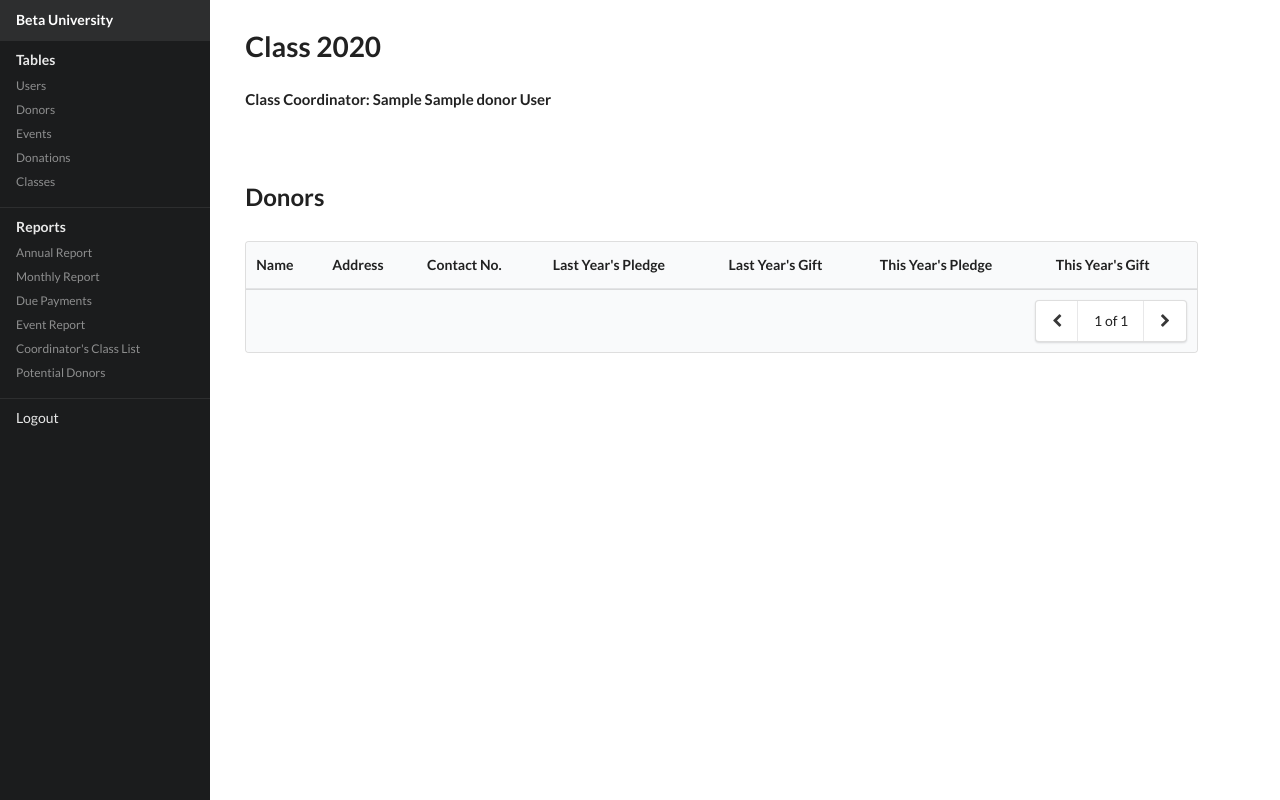
After one commit to tonsaludadez/cmsc127, a Django app: a page that uses betasite/adminSite/templates/adminSite/base.html in a window 1280 px wide. The commit adds this page. Run offline with Django 3.2, Linux system fonts and the light colour scheme; a user stored in the database is signed in; tables that the repository leaves empty hold one stand-in row (values such as "Sample post"); lists and menus that the app fills with data are empty.

Commit message:
Changed timezone in settings and added coordinator list report (NOT FINISHED)

```diff
--- a/betasite/adminSite/templates/adminSite/base.html
+++ b/betasite/adminSite/templates/adminSite/base.html
@@ -31,7 +31,7 @@
 				<a href="{% url 'adminSite:monthlyReportGenerator' %}" class="item">Monthly Report</a>
 				<a href="{% url 'adminSite:duePaymentsGenerator' %}" class="item">Due Payments</a>
 				<a href="{% url 'adminSite:eventReportGenerator' %}" class="item">Event Report</a>
-				<a href="" class="item">Coordinator's Class List</a>
+				<a href="{% url 'adminSite:coordinatorListGenerator' %}" class="item">Coordinator's Class List</a>
 				<a href="" class="item">Potential Donors</a>
 			</div>
 		</div>
--- /dev/null
+++ b/betasite/adminSite/templates/adminSite/coordinatorList.html
@@ -0,0 +1,74 @@
+{% extends 'adminSite/base.html' %}
+{% load staticfiles %}
+{% block title %}Beta University Admin: Coordinator List {{ class.classyear }}{% endblock %}
+
+{% block style %}{% endblock %}
+
+{% block content %}
+	<div class="ui grid">
+			<div class="row"></div>
+			<div class="row">
+				<div class="three wide column"></div>
+				<div class="twelve wide column">
+					<h1>Class {{ class.classyear }}</h1>
+					<h4>Class Coordinator: {{ class.coordinator }}</h4>
+				</div>
+			</div>
+			<div class="row">
+				<div class="three wide column"></div>
+				<div class="twelve wide column">
+					<br>
+					<h2>Donors</h2>
+				</div>
+			</div>
+			<div class="row">
+				<div class="three wide column"></div>
+				<div class="twelve wide column">
+					<table class="ui single line table">
+					  <thead>
+					    <tr>
+					      <th>Name</th>
+					      <th>Address</th>
+					      <th>Contact No.</th>
+					      <th>Last Year's Pledge</th>
+					      <th>Last Year's Gift</th>
+					      <th>This Year's Pledge</th>
+					      <th>This Year's Gift</th>
+					    </tr>
+					  </thead>
+					  <tbody>
+					  	{% for donor in class.donors.all %}
+					    <tr>
+					      <td>{{ donor.lname }}, {{ donor.fname }} {{ donor.mname }}</td>
+					      <td>{{ donor.address }}
+					      <td>{{ donor.contactno }}</td>
+					      <td></td>
+					      <td></td>
+					      <td></td>
+					      <td></td>
+					    </tr>
+					    {% endfor %}
+					  </tbody>
+					   <tfoot>
+					    <tr>
+					    	<th colspan="10">
+						      	<div class="ui right floated pagination menu">
+						        	<a class="icon item">
+						          		<i class="left chevron icon"></i>
+							       	</a>
+							    	<div class="item">1 of 1</div>
+						        	<a class="icon item">
+						         		<i class="right chevron icon"></i>
+						        	</a>
+						      	</div>
+						    </th>
+					  	</tr>
+					  </tfoot>
+					</table>
+				</div>
+			</div>
+		</div>
+	</div>
+{% endblock %}
+
+{% block scripts %}{% endblock %}
--- a/betasite/adminSite/urls.py
+++ b/betasite/adminSite/urls.py
@@ -47,4 +47,8 @@ urlpatterns = [
     url(r'^report/duePayment/$',views.DuePaymentsGenerator.as_view(), name='duePaymentsGenerator'),
     url(r'^report/duePayment/(?P<year>[0-9]{4})/(?P<month>[0-9]+)/$', views.DuePayments.as_view(month_format='%m'), name="duePayments"),
     url(r'^report/duePayment/submit/$', views.redirectDuePayments, name="duePaymentsSubmit"),
+    url(r'^report/coordinatorList/$',views.CoordinatorListGenerator.as_view(), name='coordinatorListGenerator'),
+    url(r'^report/coordinatorList/submit/$', views.redirectCoordinatorList, name="coordinatorListSubmit"),
+    url(r'^report/coordinatorList/(?P<pk>[0-9]+)/$', views.CoordinatorList.as_view(), name="coordinatorList"),
+
 ]
--- a/betasite/adminSite/views.py
+++ b/betasite/adminSite/views.py
@@ -375,6 +375,34 @@ class EventView(LoginRequiredMixin, DetailView):
 		context = super(EventView, self).get_context_data(**kwargs)
 		context['eventDonations'] = EventDonation.objects.filter(eventid=context['event'].eventid)
 		context['is_admin'] = not self.request.user.groups.all().exists()
+
+		return context
+
+class CoordinatorListGenerator(LoginRequiredMixin, TemplateView):
+	login_url = 'mainSite:home'
+	redirect_field_name = 'adminSite:coordinatorListGenerator'
+	template_name = 'adminSite/coordinatorListGenerator.html'
+
+	def get_context_data(self, **kwargs):
+		context = super(CoordinatorListGenerator, self).get_context_data(**kwargs)
+		context['classes'] = Class.objects.all()
+		context['is_admin'] = not self.request.user.groups.all().exists()
+
+		return context
+
+class CoordinatorList(LoginRequiredMixin, DetailView):
+	login_url = 'mainSite:home'
+	redirect_field_name = 'adminSite:coordinatorList'
+	template_name = 'adminSite/coordinatorList.html'
+	model = Class
+	context_object_name = 'class'
+
+	def get_context_data(self, **kwargs):
+		context = super(CoordinatorList, self).get_context_data(**kwargs)
+		context['is_not_authorized'] = self.request.user.groups.filter(name='Coordinator').exists()
+		context['is_admin'] = not self.request.user.groups.all().exists()
+
+
 
 		return context
 
@@ -806,3 +834,7 @@ def redirectToAnnualYear(request):
 @login_required(login_url='mainSite:home')
 def redirectDuePayments(request):
 	return redirect('adminSite:duePayments', request.POST['year'], request.POST['month'])
+
+@login_required(login_url='mainSite:home')
+def redirectCoordinatorList(request):
+	return redirect('adminSite:coordinatorList', request.POST['class_field'])
--- a/betasite/betasite/settings.py
+++ b/betasite/betasite/settings.py
@@ -135,7 +135,7 @@ AUTH_PASSWORD_VALIDATORS = [
 
 LANGUAGE_CODE = 'en-us'
 
-TIME_ZONE = 'UTC'
+TIME_ZONE = 'Asia/Shanghai'
 
 USE_I18N = True
 
```
Also changed, not shown: betasite/adminSite/templates/adminSite/coordinatorListGenerator.html (added, +53 -0 lines).
